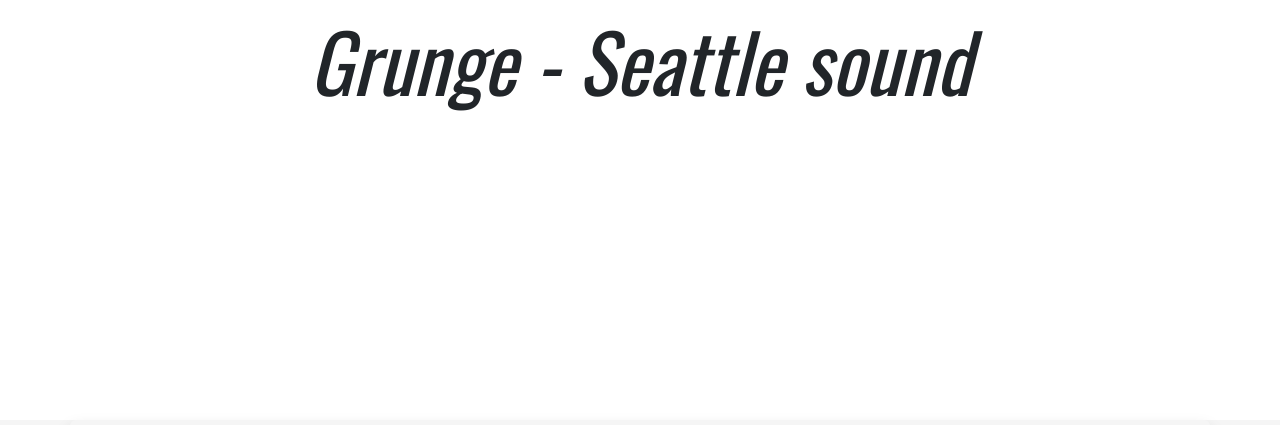
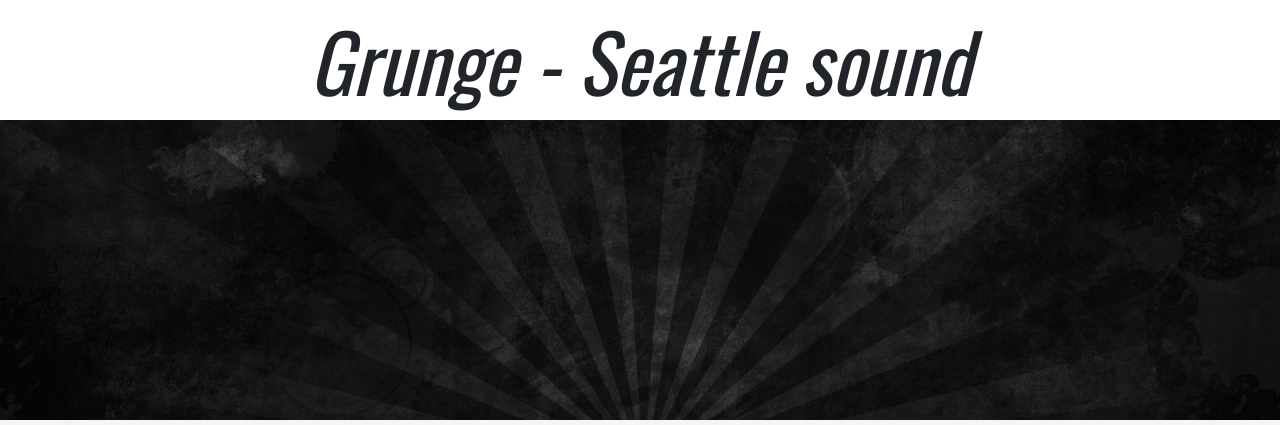
Before and after one commit to Jose-M-G-Almeida/projectHTML, a plain HTML site: page fontes.html in a window 1280 px wide. Shown: the top 425 px of the page. Drawn offline with nearby package versions, Linux system fonts and the light colour scheme; the site is published under a folder, as on GitHub Pages, so addresses that start at the root find nothing.

Commit message:
Update fontes.html

```diff
--- a/fontes.html
+++ b/fontes.html
@@ -21,7 +21,7 @@
 <style>
   .parallax {
     /* The image used */
-    background-image: url("/img/fontes.jpg");
+    background-image: url("img/fontes.jpg");
     background-size: cover;
 
     /* Set a specific height */
```
